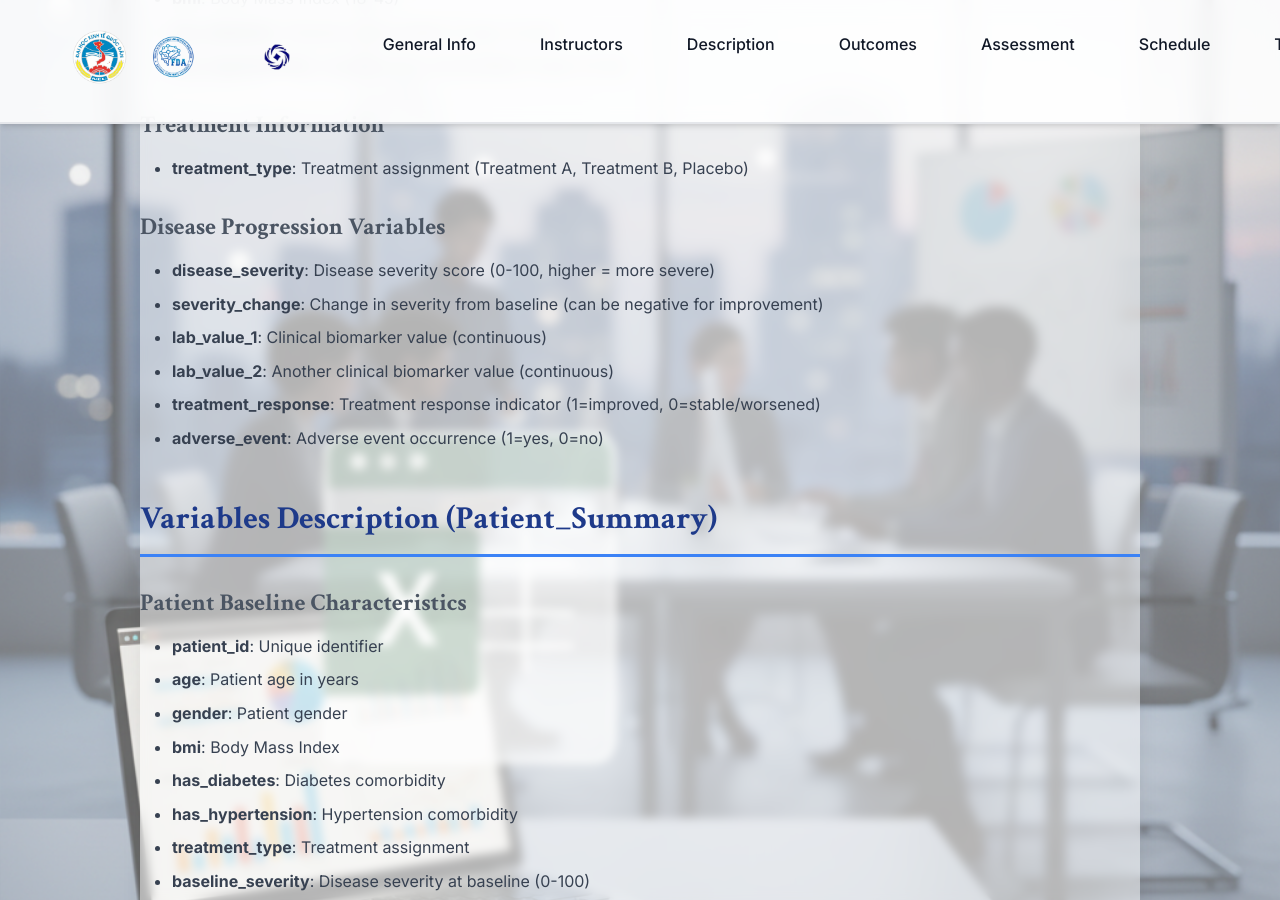
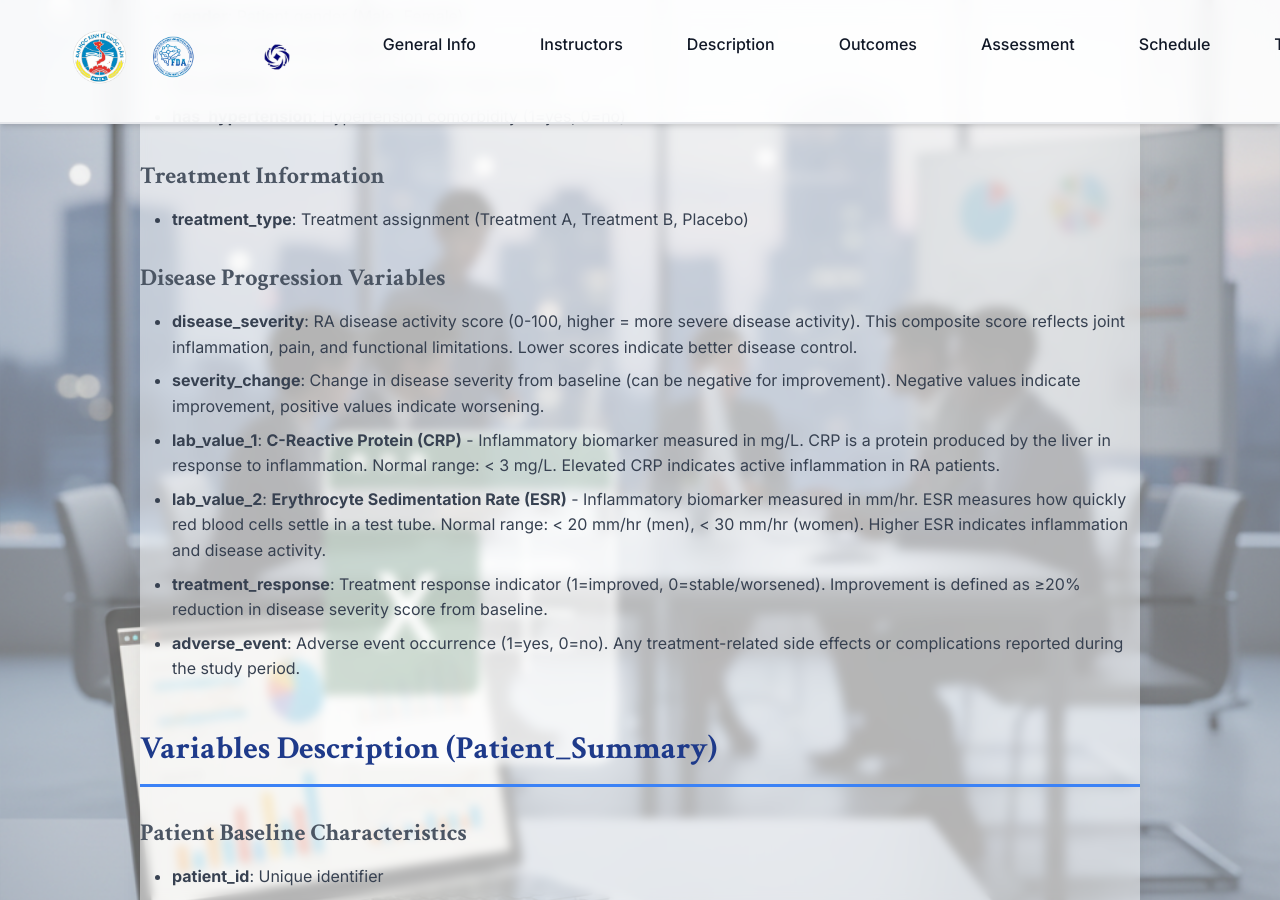
Before and after one commit to nghianguyen7171/excel_course, a Jekyll site: the page built from datasets/11-disease-progression-instructions.md, in a window 1280 px wide and 900 px high, scrolled down 1508 px. Built offline with Jekyll 4.4.1, drawn with Linux system fonts in a browser that asks for light colours; some of the changed text lies outside the part shown.

Commit message:
Update Topic 11: Specify RA disease context and define biomarkers
- Specify disease as Rheumatoid Arthritis (RA) with clinical context
- Define lab_value_1 as C-Reactive Protein (CRP) in mg/L with normal ranges
- Define lab_value_2 as Erythrocyte Sedimentation Rate (ESR) in mm/hr
- Explain disease severity score (0-100 composite RA activity score)
- Add clinical context section explaining RA characteristics
- Update all references in topics.md, Dataset_Details.md, and instructions

```diff
--- a/datasets/11-disease-progression-instructions.md
+++ b/datasets/11-disease-progression-instructions.md
@@ -7,7 +7,7 @@ layout: default
 
 ## Dataset Overview
 
-This dataset contains clinical data from patients with a chronic disease, including baseline characteristics, treatment information, clinical measurements over time, and disease progression outcomes. The dataset contains multiple time points (longitudinal data), making it suitable for longitudinal analysis and statistical modeling.
+This dataset contains clinical data from patients with **Rheumatoid Arthritis (RA)**, a chronic autoimmune inflammatory disease that primarily affects joints. The dataset includes baseline characteristics, treatment information, clinical measurements over time, and disease progression outcomes. RA is characterized by joint inflammation, pain, swelling, and progressive joint damage. The dataset contains multiple time points (longitudinal data) with measurements at baseline, 3 months, 6 months, and 12 months, making it suitable for longitudinal analysis and statistical modeling of disease progression and treatment response.
 
 ## Dataset Structure
 
@@ -37,12 +37,12 @@ Contains one record per patient with baseline characteristics and final outcomes
 - **treatment_type**: Treatment assignment (Treatment A, Treatment B, Placebo)
 
 ### Disease Progression Variables
-- **disease_severity**: Disease severity score (0-100, higher = more severe)
-- **severity_change**: Change in severity from baseline (can be negative for improvement)
-- **lab_value_1**: Clinical biomarker value (continuous)
-- **lab_value_2**: Another clinical biomarker value (continuous)
-- **treatment_response**: Treatment response indicator (1=improved, 0=stable/worsened)
-- **adverse_event**: Adverse event occurrence (1=yes, 0=no)
+- **disease_severity**: RA disease activity score (0-100, higher = more severe disease activity). This composite score reflects joint inflammation, pain, and functional limitations. Lower scores indicate better disease control.
+- **severity_change**: Change in disease severity from baseline (can be negative for improvement). Negative values indicate improvement, positive values indicate worsening.
+- **lab_value_1**: **C-Reactive Protein (CRP)** - Inflammatory biomarker measured in mg/L. CRP is a protein produced by the liver in response to inflammation. Normal range: < 3 mg/L. Elevated CRP indicates active inflammation in RA patients.
+- **lab_value_2**: **Erythrocyte Sedimentation Rate (ESR)** - Inflammatory biomarker measured in mm/hr. ESR measures how quickly red blood cells settle in a test tube. Normal range: < 20 mm/hr (men), < 30 mm/hr (women). Higher ESR indicates inflammation and disease activity.
+- **treatment_response**: Treatment response indicator (1=improved, 0=stable/worsened). Improvement is defined as ≥20% reduction in disease severity score from baseline.
+- **adverse_event**: Adverse event occurrence (1=yes, 0=no). Any treatment-related side effects or complications reported during the study period.
 
 ## Variables Description (Patient_Summary)
 
```
Also changed, not shown: topics.md (+2 -2 lines).
